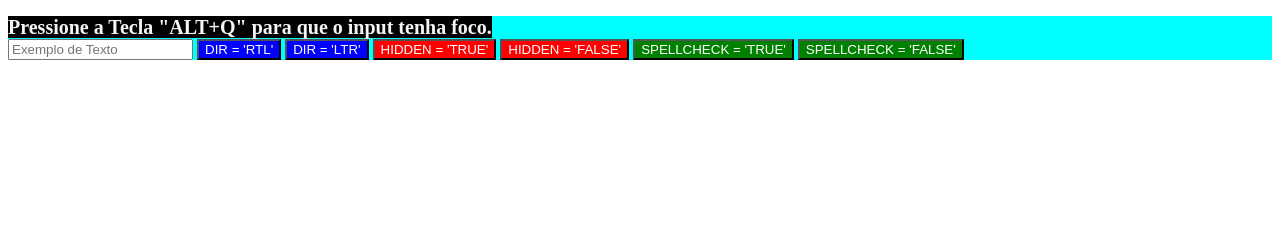
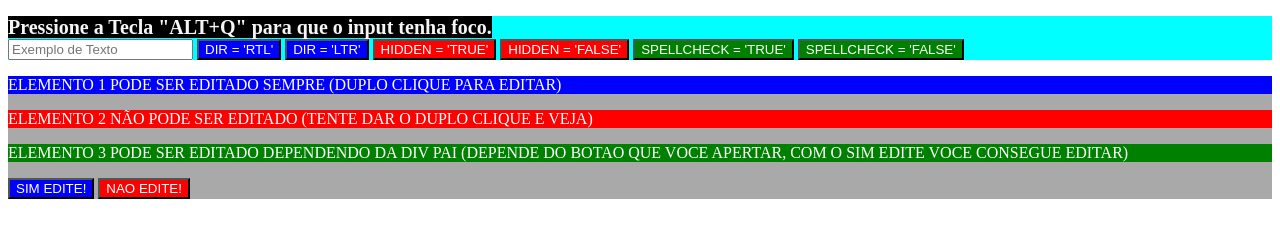
Before and after one commit to cronos2277/web, a plain HTML site: page HTML/FORMULARIO_INPUTS.html in a window 1280 px wide. Drawn offline with Linux system fonts and the light colour scheme.

Commit message:
HTML5 Exercicios

```diff
--- a/HTML/FORMULARIO_INPUTS.html
+++ b/HTML/FORMULARIO_INPUTS.html
@@ -9,15 +9,15 @@
         #fillall{
             background-color: aqua;
         }
-        #rtl, #ltr{
+        #rtl, #ltr,#paragrafo1,#sim{
             background-color: blue;
             color:white;
         }
-        #hidden-true,#hidden-false{
+        #hidden-true,#hidden-false,#paragrafo2,#nao{
             background-color: red;
             color:white;
         }
-        #spellcheck-true,#spellcheck-false{
+        #spellcheck-true,#spellcheck-false,#paragrafo3{
             background-color: green;
             color:white;
         }
@@ -26,6 +26,9 @@
             background-color: black;
             color:whitesmoke;
             font-size: 20px;
+        }
+        #bloco{
+            background-color: darkgray;
         }
     </style>
 </head>
@@ -68,6 +71,20 @@
         <input id="spellcheck-false" type="button" onclick="IsSpellcheck(false,input)" value="SPELLCHECK = 'FALSE'" title="Desabilita o corretor ortografico do input">
 
     </div>
+    <div id="bloco">
+        <!--
+            contenteditable pode aceitar 3 valores: true, false ou inherit, se true,
+            permite que o usuario consiga editar o texto no navegador, se false, desabilita.
+            ja "inherit" habilita ou desabilita de acordo com o valor contenteditable do atributo
+            pai. Se o atributo pai tiver true ele assume verdadeiro, caso contrario false, tudo
+            depende do valor do no pai.
+        -->
+        <p contenteditable="true" id="paragrafo1">ELEMENTO 1 PODE SER EDITADO SEMPRE (DUPLO CLIQUE PARA EDITAR)</p>
+        <p contenteditable="false" id="paragrafo2">ELEMENTO 2 NÃO PODE SER EDITADO (TENTE DAR O DUPLO CLIQUE E VEJA)</p>
+        <p contenteditable="inherit" id="paragrafo3">ELEMENTO 3 PODE SER EDITADO DEPENDENDO DA DIV PAI (DEPENDE DO BOTAO QUE VOCE APERTAR, COM O SIM EDITE VOCE CONSEGUE EDITAR)</p>
+        <input type="button" value="SIM EDITE!" id="sim" onclick="contentEditabe(true)"/>
+        <input type="button" value="NAO EDITE!" id="nao" onclick="contentEditabe(false)"/>
+    </div>
     <script>
         //Bloco do input
         const input = document.getElementById("inputExemplo");
@@ -103,6 +120,14 @@
                 element.spellcheck = false;
             }
         }
+        function contentEditabe(isTrue){
+            const bloco = document.getElementById("bloco");
+            if(isTrue){
+                bloco.contentEditable = "true";
+            }else{
+                bloco.contentEditable = "false";
+            }
+        }
 
     </script>
 </body>
```
Also changed, not shown: HTML/FORMULARIO_HTML5.html (+12 -5 lines).
